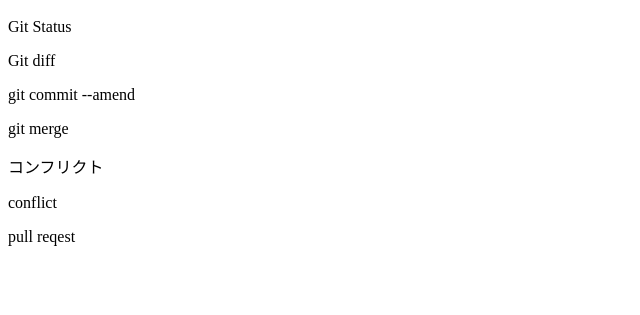
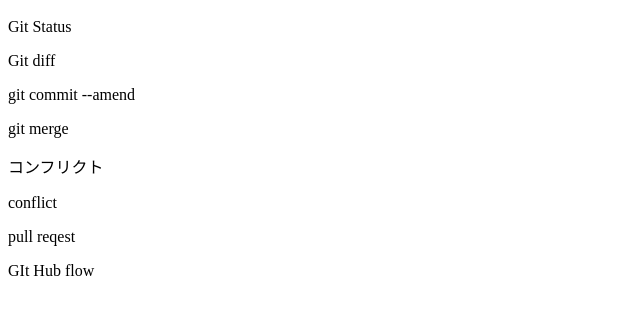
Before and after one commit to Sato137772/git_tutorial, a plain HTML site: page index.html in a window 1280 px wide. Shown: the part 57-372 px from the top of the page, without its empty margins (0-640 px from the left). Drawn offline with Linux system fonts and the light colour scheme.

Commit message:
github flowを追記

```diff
--- a/index.html
+++ b/index.html
@@ -6,3 +6,4 @@
 <p>コンフリクト</p>
 <p>conflict</p>
 <p>pull reqest</p>
+<p>GIt Hub flow</p>
```
